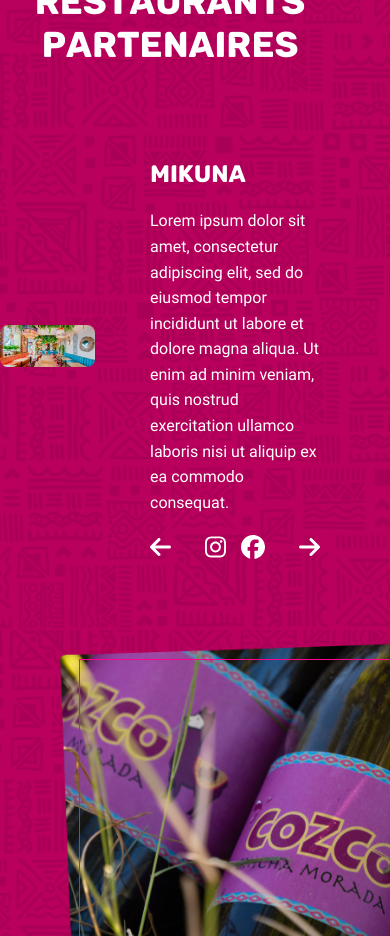
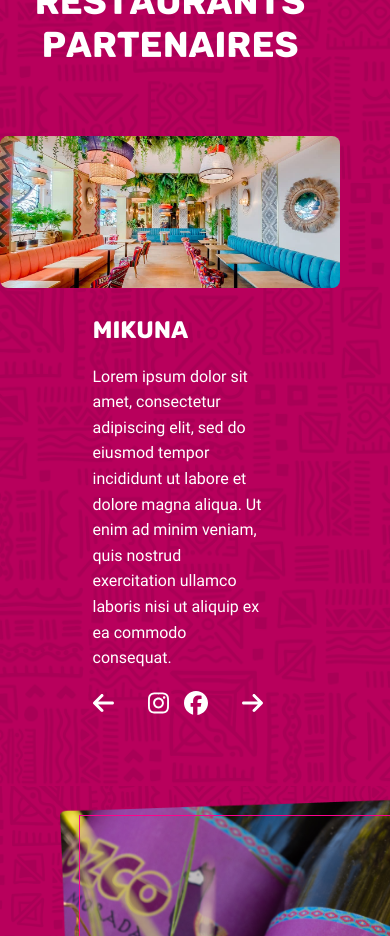
Before and after one commit to ikramchehouani/cozco-landing-page, a React (Create React App) app: page / in a window 390 px wide. Shown: the part 2560-3496 px from the top of the page. Built offline with nearby package versions, Linux system fonts and the light colour scheme; grey boxes are pictures that could not be loaded.

Commit message:
restaurant responsive base

```diff
--- a/src/components/Restaurant/Restaurant.css
+++ b/src/components/Restaurant/Restaurant.css
@@ -30,7 +30,7 @@
 
 .restaurant-content {
   display: flex;
-  justify-content: flex-start;
+  flex-direction: column;
   align-items: center;
   width: 100%;
   margin: 70px 0;
@@ -87,8 +87,9 @@
 }
 
 .restaurant-image {
-  flex: 1;
-  margin-right: 20px;
+  width: 100%;
+  max-width: 400px;
+  margin: 0 auto;
 }
 
 .restaurant-image img {
@@ -97,3 +98,22 @@
   border-radius: 8px;
   box-sizing: border-box;
 }
+
+@media (min-width: 768px) {
+  .restaurant-content {
+    flex-direction: row;
+    justify-content: flex-start;
+    align-items: center;
+  }
+
+  .restaurant-content .restaurant-description {
+    max-width: 50%;
+    text-align: left;
+    margin-left: 15px;
+  }
+
+  .restaurant-image {
+    max-width: 50%;
+    margin-right: 20px;
+  }
+}
```
